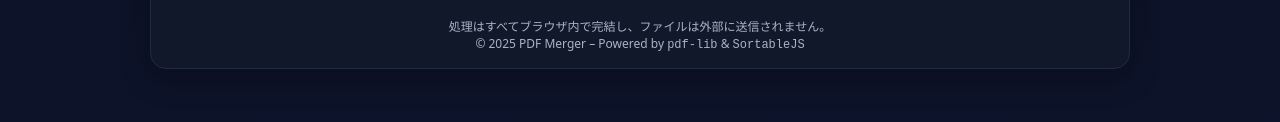
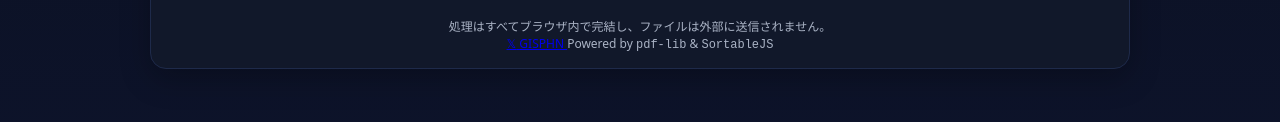
Before and after one commit to GISPHN/pdf-merge-tool, a plain HTML site: page index.html in a window 1280 px wide. Shown: the part 358-480 px from the top of the page. Drawn offline with nearby package versions, Linux system fonts and the light colour scheme.

Commit message:
Update footer to include link to GISPHN

```diff
--- a/index.html
+++ b/index.html
@@ -74,7 +74,9 @@
 
       <footer>
         <div>処理はすべてブラウザ内で完結し、ファイルは外部に送信されません。</div>
-        <div>© 2025 PDF Merger – Powered by <code>pdf-lib</code> & <code>SortableJS</code></div>
+        <div> <a href="https://x.com/GISPHN" target="_blank" rel="noopener">
+      <span class="xicon">𝕏</span> GISPHN
+    </a>Powered by <code>pdf-lib</code> & <code>SortableJS</code></div>
       </footer>
     </div>
   </div>
```
